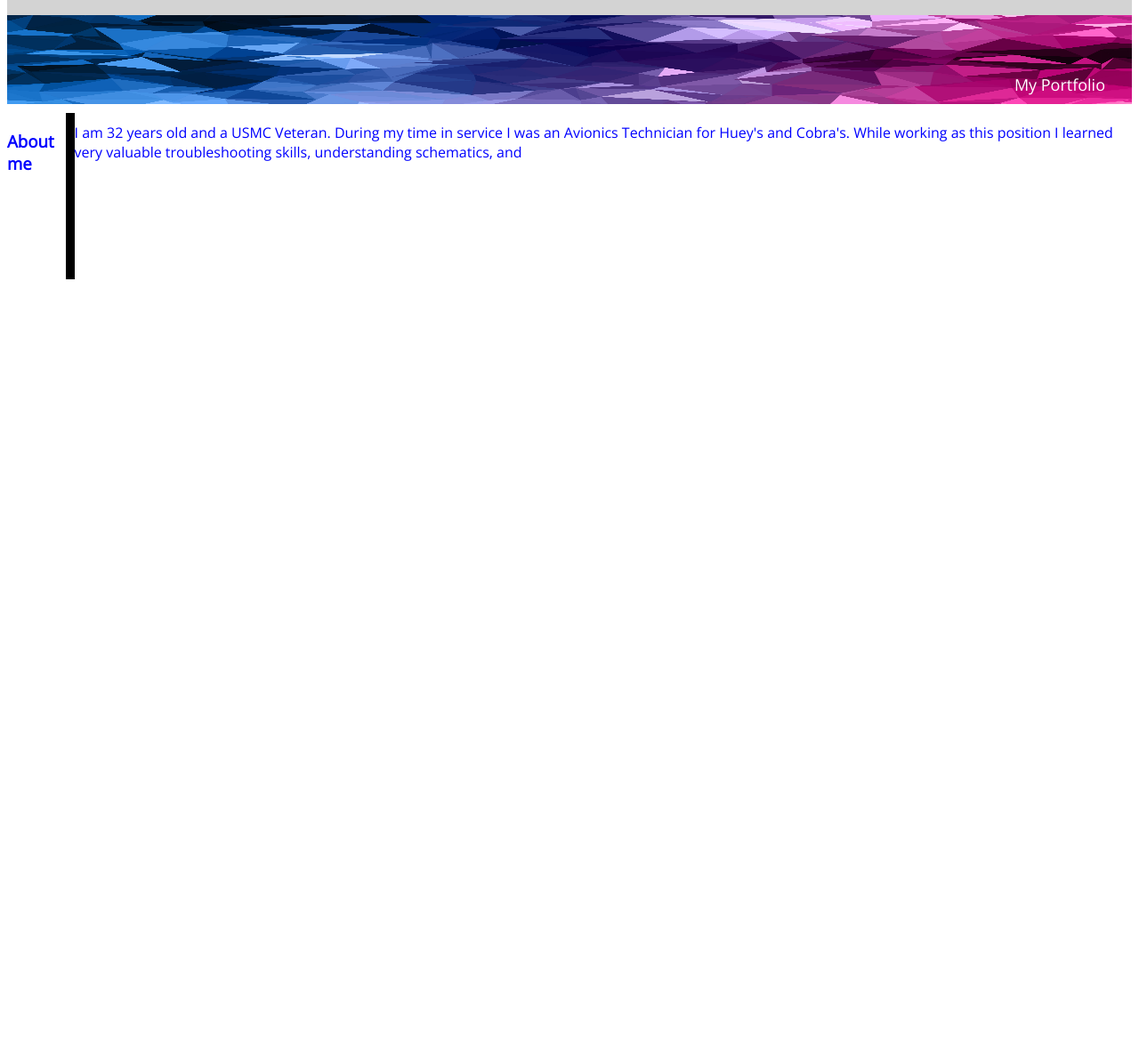
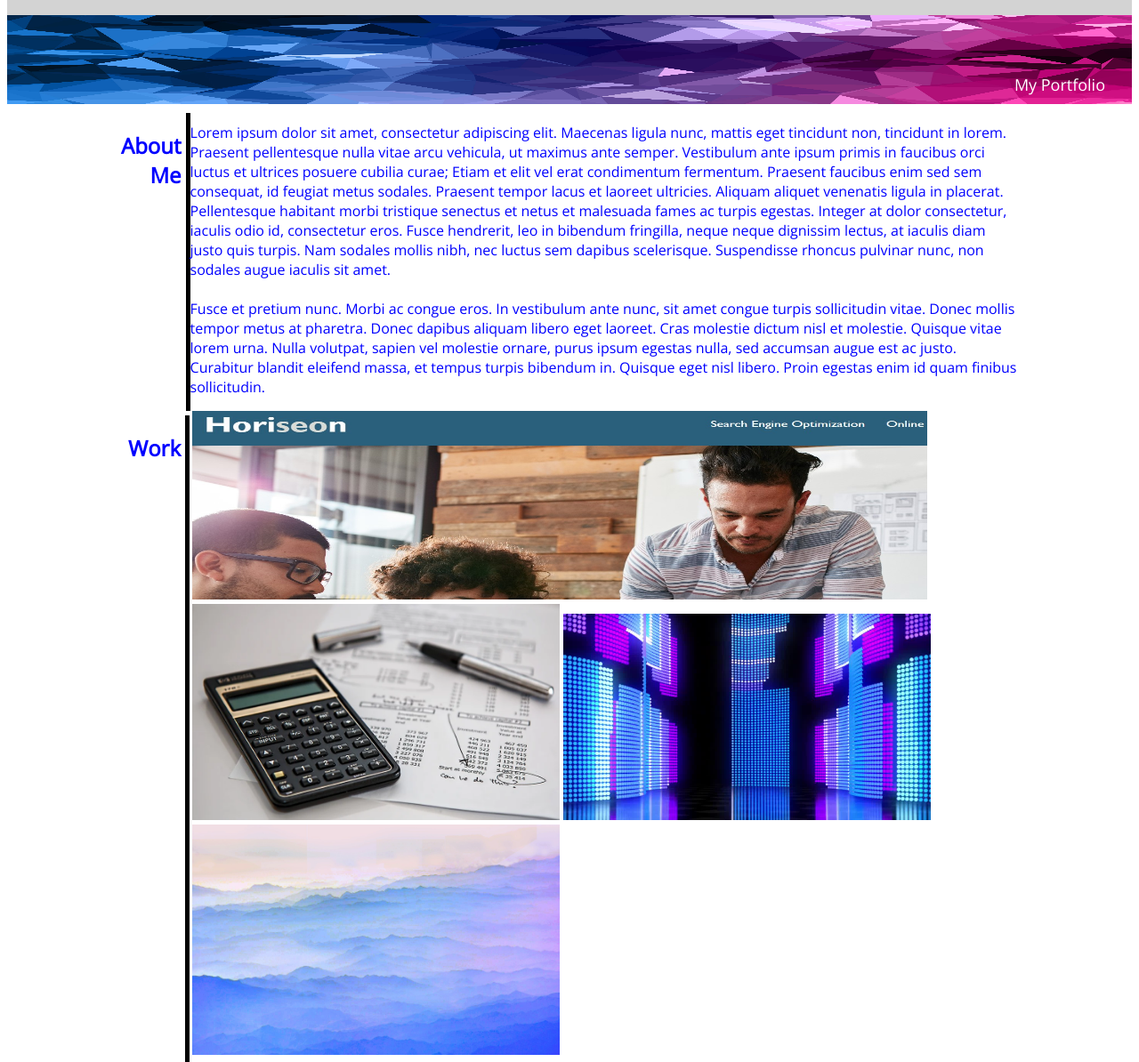
Before and after one commit to craymorgana/aaronMorganPortfolio, a plain HTML site: page index.html in a window 1280 px wide. Shown: the part 84-1278 px from the top of the page at 89% size. Before the commit the page ends 800 px from the top, so only its background shows below. Drawn offline with nearby package versions, Linux system fonts and the light colour scheme.

Commit message:
added about me section, also includes work with photos

```diff
--- a/Assets/style.css
+++ b/Assets/style.css
@@ -2,6 +2,25 @@
   font-family: 'Open Sans', sans-serif;
   color: blue;
 }
+
+main {
+  margin-left: 10vw;
+  margin-right: 10vw;
+}
+
+main div {
+  display: flex;
+  flex-direction: row;
+}
+
+.imagerows{
+  flex-direction: column;
+  flex: auto;
+  flex-wrap: wrap;
+
+}
+
+
 
 header {
     background-color: lightgray;
@@ -56,33 +75,69 @@ li {
   font-size: large;
 }
 
-
 .topics {
-  border-right: 10px solid black;
-  margin-top: 5px;;
-  padding-right: 5px;
-  padding-bottom: 100px;
+  margin-top: 5px;
+  border-right: 5px solid black;
 }
 
-main {
-  display: flex;
+#borderalign {
+margin-right: 11px;
 
+  position: relative;
+  left: 8px;
 }
+
+.topicsHeadings {
+  text-align: right;
+  padding-right: 5px;
+}
+
+.imageTopics {
+  flex: 1 1 100px;
+  margin-top: 10px;
+  height: 100px;
+}
+
+.firstimage {
+height:25%;
+}
+
+.imageflex {
+display: flex;
+flex: 1 1 auto;
+flex-direction: row;
+flex-wrap: wrap;
+display: block;
+height: auto;
+margin-right: 10px;
+}
+
+
+
 
 
 @media screen and (max-width: 768px) {
     /* Use flex-direction to stack the navbar, sidebar, and body */
+
+
     main,
     nav {
       flex-direction: column;
     }
     /* Make the sidebar stack below the body */
-    aside {
-      order: 2;
-    }
+
     /* Change the header background */
     header {
       background: #772014;
+    }
+    .topicsHeadings {
+      text-align: left;
+    }
+    .topics {
+      border-right: none;
+      border-bottom: 5px solid black;
+      padding-bottom: 0px;
+
     }
     /* Change the navbar and footer background */
     nav,
--- a/index.html
+++ b/index.html
@@ -34,16 +34,37 @@
 </header>
 
 <div class="bannerContainer">
-<img src="./Assets/banner.jpg" class="banner" width="100%">
+<img src="./Assets/banner-min.jpg" class="banner" width="100%">
 <div class="bannertext">My Portfolio</div>
 </div>
 
 
 <main>
+    <div class="flex">
     <section class="topics">
-        <h3>About me</h3>
+        <h1 class="topicsHeadings">About Me</h1>
     </section>
-    <p>I am 32 years old and a USMC Veteran. During my time in service I was an Avionics Technician for Huey's and Cobra's. While working as this position I learned very valuable troubleshooting skills, understanding schematics, and  </p>
+    <p>Lorem ipsum dolor sit amet, consectetur adipiscing elit. Maecenas ligula nunc, mattis eget tincidunt non, tincidunt in lorem. Praesent pellentesque nulla vitae arcu vehicula, ut maximus ante semper. Vestibulum ante ipsum primis in faucibus orci luctus et ultrices posuere cubilia curae; Etiam et elit vel erat condimentum fermentum. Praesent faucibus enim sed sem consequat, id feugiat metus sodales. Praesent tempor lacus et laoreet ultricies. Aliquam aliquet venenatis ligula in placerat. Pellentesque habitant morbi tristique senectus et netus et malesuada fames ac turpis egestas. Integer at dolor consectetur, iaculis odio id, consectetur eros. Fusce hendrerit, leo in bibendum fringilla, neque neque dignissim lectus, at iaculis diam justo quis turpis. Nam sodales mollis nibh, nec luctus sem dapibus scelerisque. Suspendisse rhoncus pulvinar nunc, non sodales augue iaculis sit amet.
+
+    <br><br>Fusce et pretium nunc. Morbi ac congue eros. In vestibulum ante nunc, sit amet congue turpis sollicitudin vitae. Donec mollis tempor metus at pharetra. Donec dapibus aliquam libero eget laoreet. Cras molestie dictum nisl et molestie. Quisque vitae lorem urna. Nulla volutpat, sapien vel molestie ornare, purus ipsum egestas nulla, sed accumsan augue est ac justo. Curabitur blandit eleifend massa, et tempus turpis bibendum in. Quisque eget nisl libero. Proin egestas enim id quam finibus sollicitudin.</p>
+    </div>
+
+    <div class="flex">
+        <section class="topics" id="borderalign">
+            <h1 class="topicsHeadings">Work</h1>
+        </section>
+
+
+        <div class="imageflex">
+        <img src="./Assets/horiseonSEO.jpg" class="firstimage" width="90%">
+
+            <section class="imagerows">
+                <img src="./Assets/calculator.webp" width="45%">
+                <img src="./Assets/ledWall.jpg" width="45%">
+                <img src="./Assets/pastel.jpg"width="45%">
+            </section>
+        </div>
+    </div>
 </main>
 
 
```
Also changed, not shown: Assets/banner-min.jpg (added), Assets/calculator.webp (added), Assets/horiseonSEO.jpg (added), Assets/ledWall.jpg (added), Assets/pastel.jpg (added).
